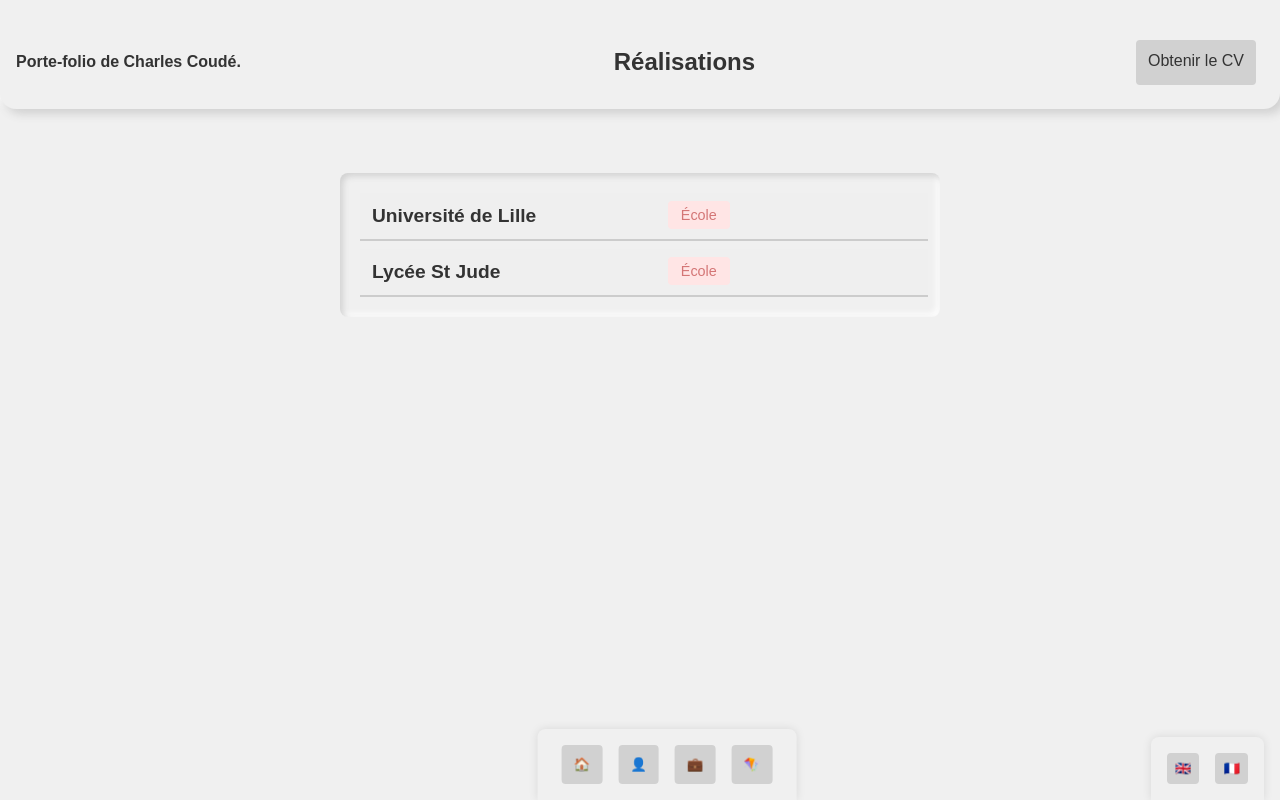
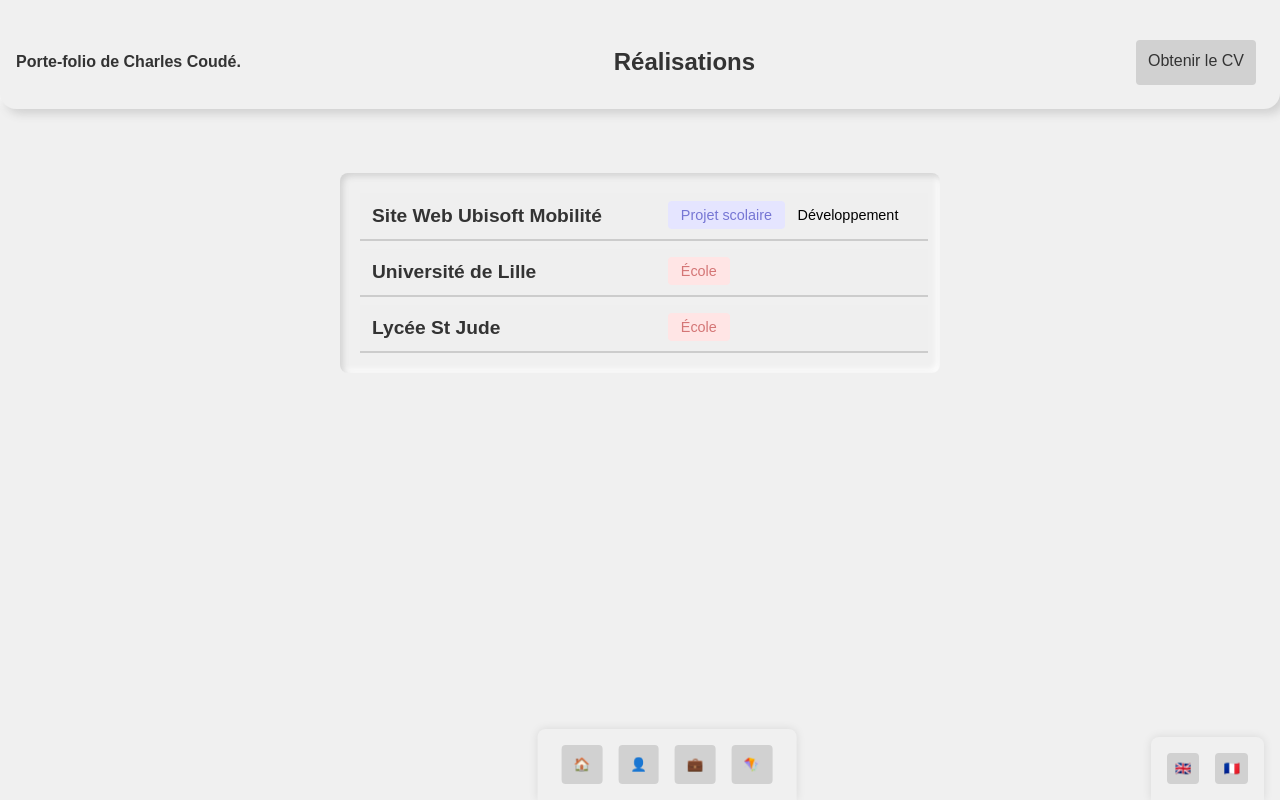
Before and after one commit to totoc2428/cv, a React (Vite) app: page /work in a window 1280 px wide. Built offline with nearby package versions, Linux system fonts and the light colour scheme.

Commit message:
ajout de tag-list.

```diff
--- a/public/json/exp/exps.json
+++ b/public/json/exp/exps.json
@@ -1,4 +1,23 @@
 [
+  {
+    "id": "ubisoft-web-site",
+    "title": {
+      "fr": "Site Web Ubisoft Mobilité",
+      "en": "Ubisoft Web Site Mobility"
+    },
+    "location": "Lille, France",
+    "subTitle": {
+      "en": "Development of a fictitious website for the company's mobility project.",
+      "fr": "Développer un site web fictif pour le projet de mobilité de l'entreprise."
+    },
+    "description": {
+      "en": "The site is a showcase for the company's mobility project. Employees had to be able to select a means of transport and reserve it to ensure their daily journey.",
+      "fr": "Le site est une vitrine pour le projet de mobilité de l'entreprise. Les employées devaient pouvoir seléctioner un moyen de transport et le reserver pour assurer le trajet quotidien."
+    },
+    "start_date": "2022-09-26",
+    "end_date": "2022-01-10",
+    "tags": ["school-project", "dev", "design", "web"]
+  },
   {
     "id": "but",
     "title": {
--- a/public/json/exp/tags.json
+++ b/public/json/exp/tags.json
@@ -40,5 +40,124 @@
       "en": "Personal project",
       "fr": "Projet personnel"
     }
+  },
+  {
+    "id": "hobby",
+    "value": {
+      "en": "Hobby",
+      "fr": "Loisir"
+    }
+  },
+  {
+    "id": "dev",
+    "value": {
+      "en": "Development",
+      "fr": "Développement"
+    }
+  },
+  {
+    "id": "design",
+    "value": {
+      "en": "Design",
+      "fr": "Design"
+    }
+  },
+  {
+    "id": "ux",
+    "value": {
+      "en": "User Experience",
+      "fr": "Expérience Utilisateur"
+    }
+  },
+  {
+    "id": "ui",
+    "value": {
+      "en": "User Interface",
+      "fr": "Interface Utilisateur"
+    }
+  },
+  {
+    "id": "frontend",
+    "value": {
+      "en": "Frontend",
+      "fr": "Frontend"
+    }
+  },
+  {
+    "id": "backend",
+    "value": {
+      "en": "Backend",
+      "fr": "Backend"
+    }
+  },
+  {
+    "id": "fullstack",
+    "value": {
+      "en": "Fullstack",
+      "fr": "Fullstack"
+    }
+  },
+  {
+    "id": "mobile",
+    "value": {
+      "en": "Mobile",
+      "fr": "Mobile"
+    }
+  },
+  {
+    "id": "web",
+    "value": {
+      "en": "Web",
+      "fr": "Web"
+    }
+  },
+  {
+    "id": "game",
+    "value": {
+      "en": "Game",
+      "fr": "Jeu"
+    }
+  },
+  {
+    "id": "iot",
+    "value": {
+      "en": "Internet of Things",
+      "fr": "Internet des Objets"
+    }
+  },
+  {
+    "id": "cloud",
+    "value": {
+      "en": "Cloud",
+      "fr": "Cloud"
+    }
+  },
+  {
+    "id": "security",
+    "value": {
+      "en": "Security",
+      "fr": "Sécurité"
+    }
+  },
+  {
+    "id": "network",
+    "value": {
+      "en": "Network",
+      "fr": "Réseau"
+    }
+  },
+  {
+    "id": "database",
+    "value": {
+      "en": "Database",
+      "fr": "Base de données"
+    }
+  },
+  {
+    "id": "devops",
+    "value": {
+      "en": "DevOps",
+      "fr": "DevOps"
+    }
   }
 ]
--- a/public/style/components/exp/exps.css
+++ b/public/style/components/exp/exps.css
@@ -32,6 +32,28 @@
   margin-left: 1rem;
   padding: 0.25rem;
   overflow: hidden;
+  overflow-x: auto;
+}
+
+.exp-thumbmail-tags::-webkit-scrollbar {
+  width: var(--sb-size);
+  height: var(--sb-size);
+}
+
+.exp-thumbmail-tags::-webkit-scrollbar-track {
+  background: var(--sb-track-color);
+  border-radius: 1px;
+}
+
+.exp-thumbmail-tags::-webkit-scrollbar-thumb {
+  background: var(--sb-thumb-color);
+  border-radius: 1px;
+}
+
+@supports not selector(::-webkit-scrollbar) {
+  .exp-thumbmail-tags {
+    scrollbar-color: var(--sb-thumb-color) var(--sb-track-color);
+  }
 }
 
 /*DETAILS*/
@@ -110,6 +132,7 @@
   display: flex;
   flex-direction: row;
   justify-content: space-around;
+  overflow: hidden;
 }
 
 .exp-detail .main-exp-detail {
--- a/public/style/components/exp/tags.css
+++ b/public/style/components/exp/tags.css
@@ -5,6 +5,7 @@
   border-radius: 0.25rem;
   font-size: 0.9rem;
   font-weight: 500;
+  text-wrap: nowrap;
 }
 
 /* Couleurs pastel pour chaque type de tag */
--- a/public/style/main.css
+++ b/public/style/main.css
@@ -4,8 +4,12 @@
   --shadow-dark: #d1d1d1;
   --text-color: #333333;
   --border-color: #cccccc;
+  --sb-track-color: var(--primary-bg);
+  --sb-thumb-color: var(--shadow-dark);
+  --sb-size: 5px;
 }
 
+/* BODY */
 body {
   margin: 0rem;
   padding: 0rem;
@@ -14,6 +18,27 @@ body {
   font-family: "Arial", sans-serif;
 }
 
+body::-webkit-scrollbar {
+  width: var(--sb-size);
+}
+
+body::-webkit-scrollbar-track {
+  background: var(--sb-track-color);
+  border-radius: 1px;
+}
+
+body::-webkit-scrollbar-thumb {
+  background: var(--sb-thumb-color);
+  border-radius: 1px;
+}
+
+@supports not selector(::-webkit-scrollbar) {
+  body {
+    scrollbar-color: var(--sb-thumb-color) var(--sb-track-color);
+  }
+}
+
+/* HEADER */
 .main-header {
   font-size: 100%;
   display: flex;
--- a/public/style/view/work.css
+++ b/public/style/view/work.css
@@ -10,7 +10,7 @@
 }
 
 .work-section.open {
-  max-width: 1000px;
+  max-width: 1300px;
   transition: all 0.3s ease;
 }
 
```
